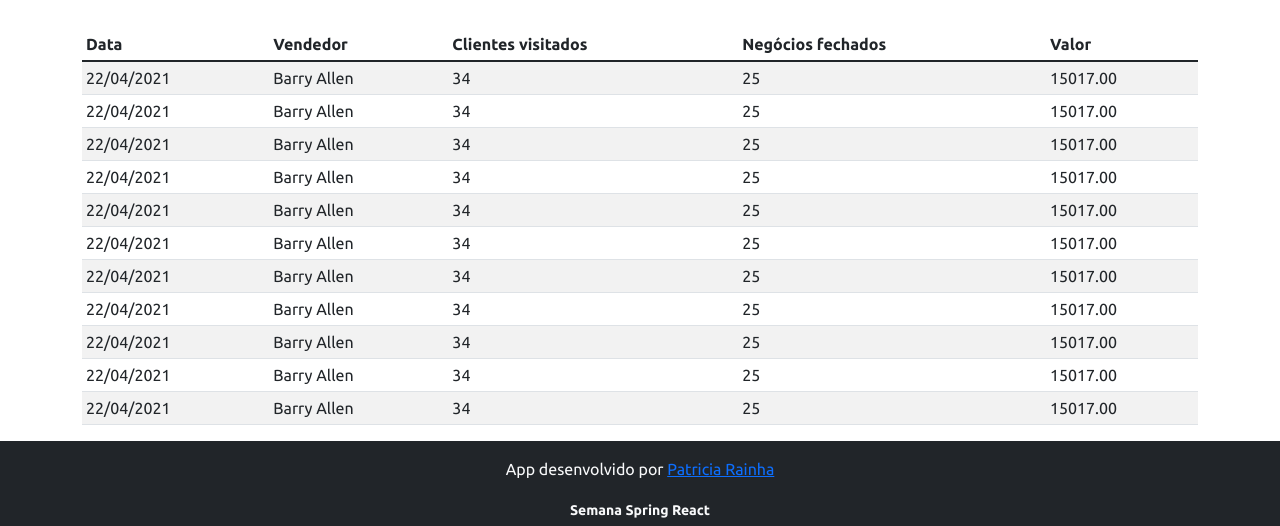
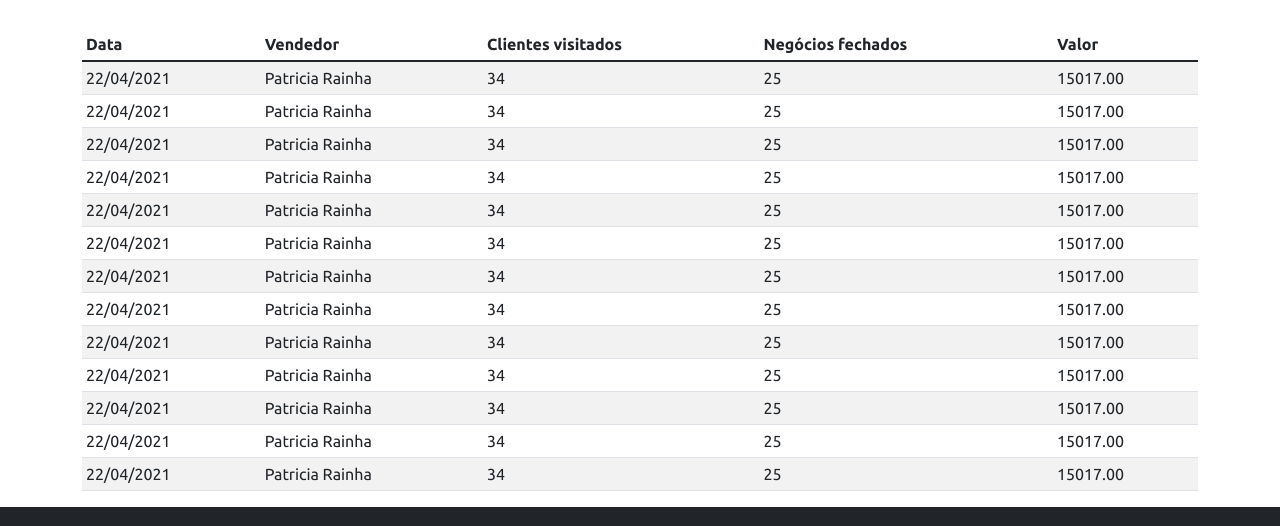
Before and after one commit to PatriciaRainha/Dashboard-De-Vendas, a React (Create React App) app in the folder frontend/: page / in a window 1280 px wide. Shown: the part 425-951 px from the top of the page. Built offline with nearby package versions, Linux system fonts and the light colour scheme.

Commit message:
Update title

```diff
--- a/frontend/src/components/DataTable/index.tsx
+++ b/frontend/src/components/DataTable/index.tsx
@@ -14,77 +14,91 @@
                 <tbody>
                     <tr>
                         <td>22/04/2021</td>
-                        <td>Barry Allen</td>
+                        <td>Patricia Rainha</td>
                         <td>34</td>
                         <td>25</td>
                         <td>15017.00</td>
                     </tr>
                     <tr>
                         <td>22/04/2021</td>
-                        <td>Barry Allen</td>
+                        <td>Patricia Rainha</td>
                         <td>34</td>
                         <td>25</td>
                         <td>15017.00</td>
                     </tr>
                     <tr>
                         <td>22/04/2021</td>
-                        <td>Barry Allen</td>
+                        <td>Patricia Rainha</td>
                         <td>34</td>
                         <td>25</td>
                         <td>15017.00</td>
                     </tr>
                     <tr>
                         <td>22/04/2021</td>
-                        <td>Barry Allen</td>
+                        <td>Patricia Rainha</td>
                         <td>34</td>
                         <td>25</td>
                         <td>15017.00</td>
                     </tr>
                     <tr>
                         <td>22/04/2021</td>
-                        <td>Barry Allen</td>
+                        <td>Patricia Rainha</td>
                         <td>34</td>
                         <td>25</td>
                         <td>15017.00</td>
                     </tr>
                     <tr>
                         <td>22/04/2021</td>
-                        <td>Barry Allen</td>
+                        <td>Patricia Rainha</td>
                         <td>34</td>
                         <td>25</td>
                         <td>15017.00</td>
                     </tr>
                     <tr>
                         <td>22/04/2021</td>
-                        <td>Barry Allen</td>
+                        <td>Patricia Rainha</td>
                         <td>34</td>
                         <td>25</td>
                         <td>15017.00</td>
                     </tr>
                     <tr>
                         <td>22/04/2021</td>
-                        <td>Barry Allen</td>
+                        <td>Patricia Rainha</td>
                         <td>34</td>
                         <td>25</td>
                         <td>15017.00</td>
                     </tr>
                     <tr>
                         <td>22/04/2021</td>
-                        <td>Barry Allen</td>
+                        <td>Patricia Rainha</td>
                         <td>34</td>
                         <td>25</td>
                         <td>15017.00</td>
                     </tr>
                     <tr>
                         <td>22/04/2021</td>
-                        <td>Barry Allen</td>
+                        <td>Patricia Rainha</td>
                         <td>34</td>
                         <td>25</td>
                         <td>15017.00</td>
                     </tr>
                     <tr>
                         <td>22/04/2021</td>
-                        <td>Barry Allen</td>
+                        <td>Patricia Rainha</td>
+                        <td>34</td>
+                        <td>25</td>
+                        <td>15017.00</td>
+                    </tr>
+                    <tr>
+                        <td>22/04/2021</td>
+                        <td>Patricia Rainha</td>
+                        <td>34</td>
+                        <td>25</td>
+                        <td>15017.00</td>
+                    </tr>
+                    <tr>
+                        <td>22/04/2021</td>
+                        <td>Patricia Rainha</td>
                         <td>34</td>
                         <td>25</td>
                         <td>15017.00</td>
```
